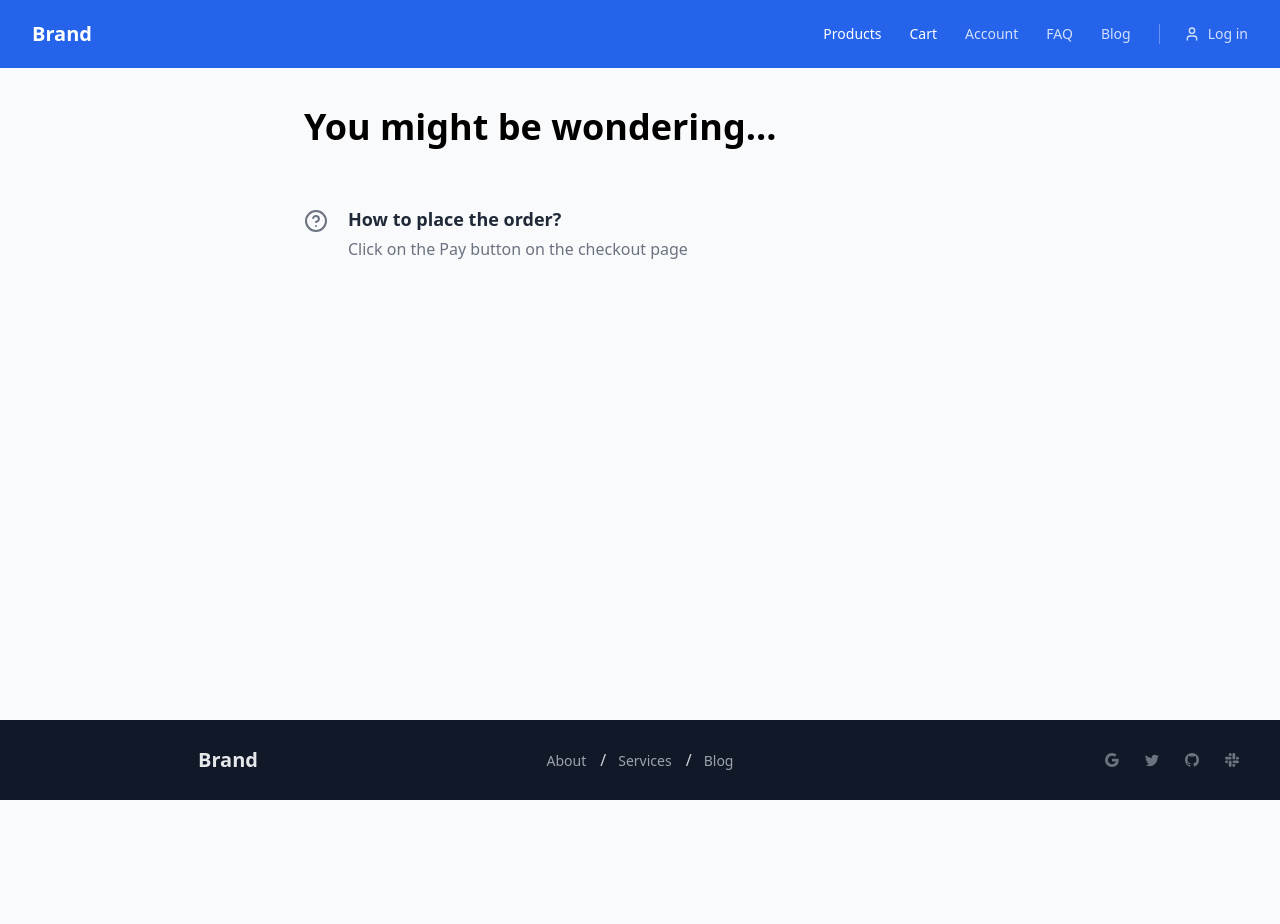
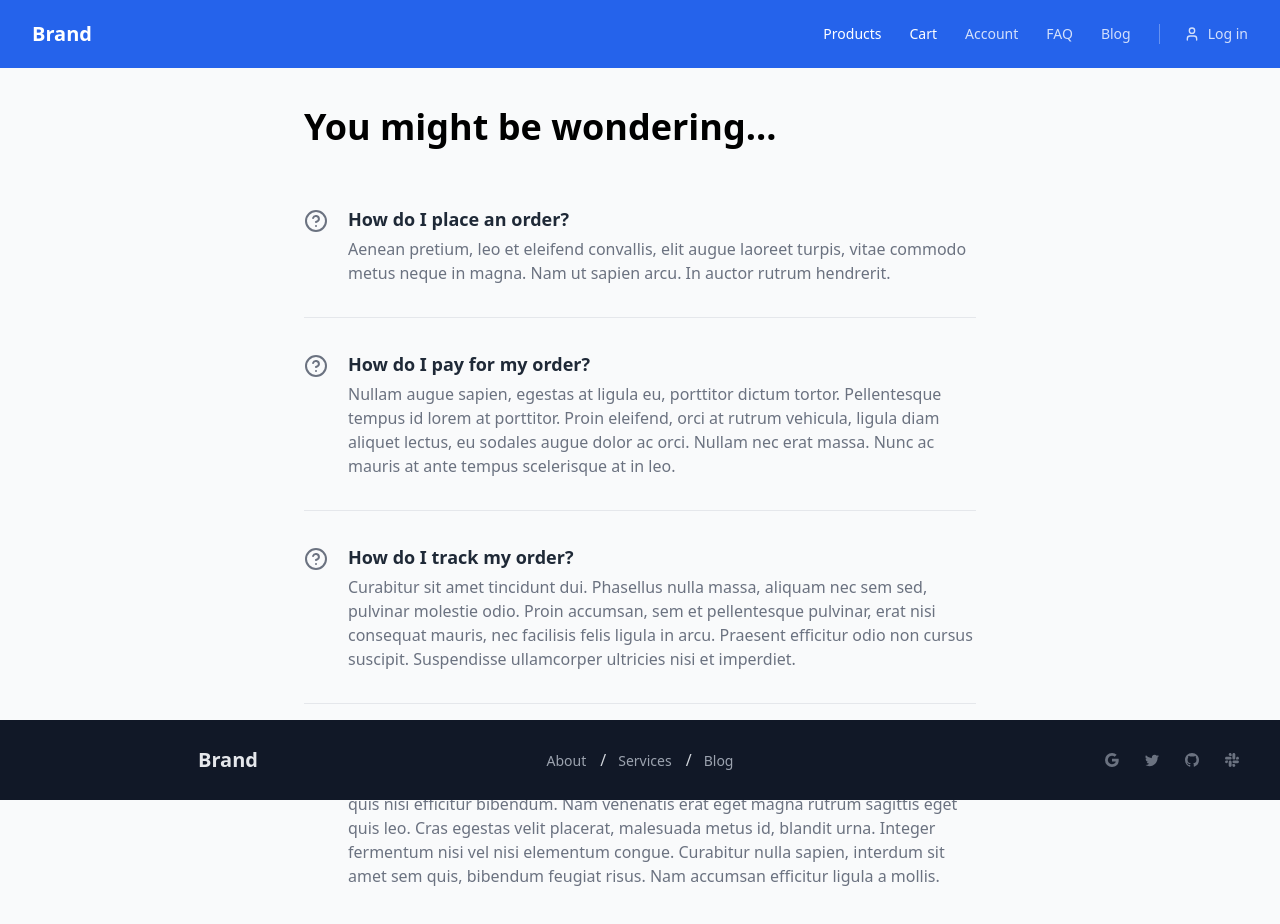
Before and after one commit to glaszczyk/next13-upskill, a Next.js app: page /faq in a window 1280 px wide. Shown: the top 924 px of the page. Before the commit the page ends 800 px from the top, so only its background shows below. Built offline with nearby package versions, Linux system fonts and the light colour scheme.

Commit message:
feature: NU-003 Get Faq data. Build page using SSG strategy

```diff
--- a/src/app/faq/page.tsx
+++ b/src/app/faq/page.tsx
@@ -1,13 +1,8 @@
+import faq from "@/lib/server/services/faq";
 import { FaqItem } from "@src/components/FaqItem";
 
 export default function Page() {
-	const faqData = [
-		{
-			faqId: 5,
-			question: "How to place the order?",
-			answer: "Click on the Pay button on the checkout page",
-		},
-	];
+	const faqData = faq.getFaqList();
 	return (
 		<>
 			<div className="mx-auto mb-10 max-w-2xl lg:mb-14">
--- a/src/components/FaqItem.tsx
+++ b/src/components/FaqItem.tsx
@@ -1,9 +1,7 @@
+import { type IFaq } from "@/lib/server/models/faq";
+
 type FaqItemProps = {
-	item: {
-		faqId: number;
-		question: string;
-		answer: string;
-	};
+	item: IFaq;
 };
 
 export const FaqItem = ({ item: { question, answer } }: FaqItemProps) => {
```
